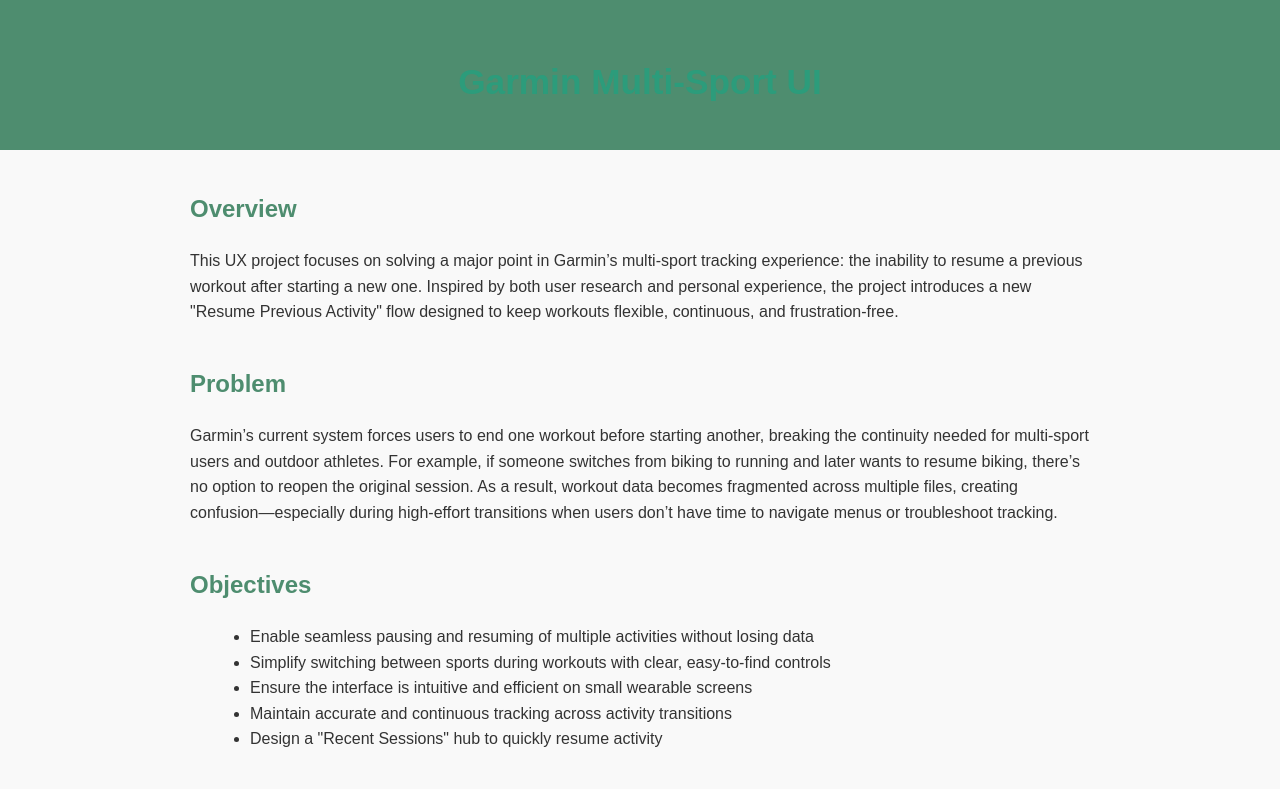
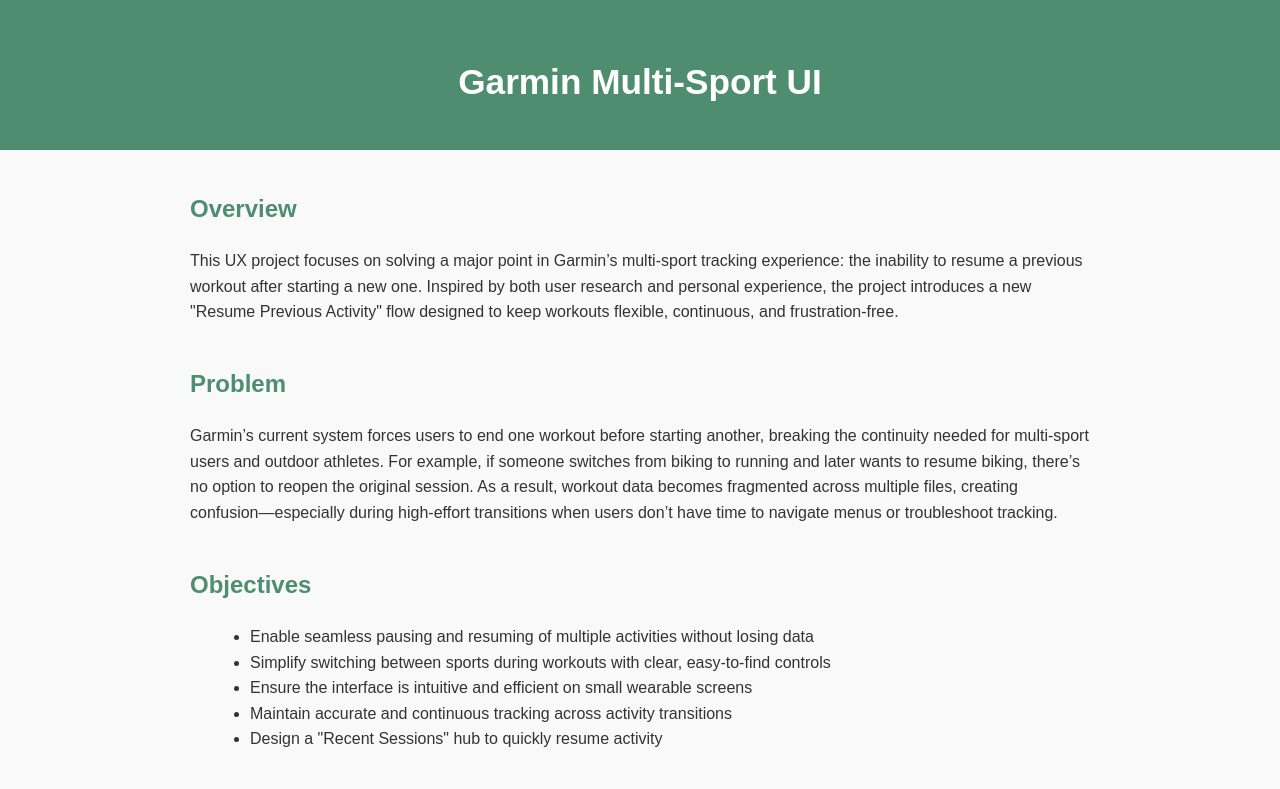
Before and after one commit to asellebay/asellebay, a plain HTML site: page project-garmin.html in a window 1280 px wide. Shown: the top 789 px of the page. Drawn offline with Linux system fonts and the light colour scheme.

Commit message:
Changes the lettering white

```diff
--- a/project-garmin.html
+++ b/project-garmin.html
@@ -34,7 +34,7 @@
     }
 
     h1 {
-      color: #2c9c7b;
+      color: white;
       font-size: 2.2em;
       margin-bottom: 10px;
       user-select: none;
```
Also changed, not shown: project-social.html (+1 -1 lines), project-starbucks.html (+1 -1 lines).
